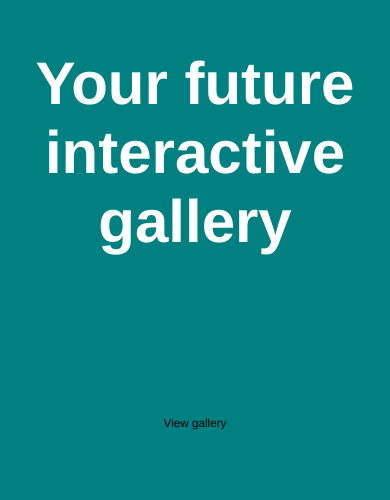
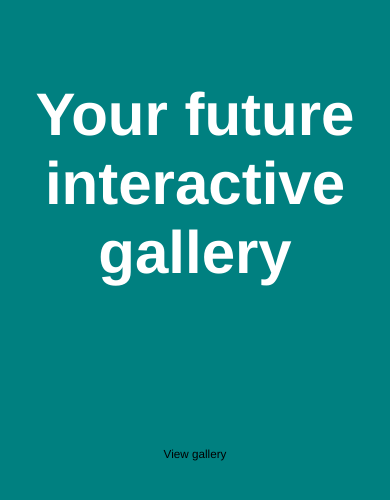
Before and after one commit to karendahlaarhus/IT2810-prosjekt2, a React (Create React App) app in the folder p2/: page / in a window 390 px wide. Shown: the part 158-658 px from the top of the page. Built offline with nearby package versions, Linux system fonts and the light colour scheme; no server answers.

Commit message:
fix bug responsive on mobile

```diff
--- a/p2/src/App.css
+++ b/p2/src/App.css
@@ -31,17 +31,16 @@ a:hover {
   color: white;
 }
 
-audio{
+audio {
   outline: none;
 }
 
-.poetry{
+.poetry {
   height: 390px;
   overflow: scroll;
-
 }
 
-/*Makes sure scrollbar on poetry is always visible, code found on stackoverflow: https://stackoverflow.com/questions/7492062/css-overflow-scroll-always-show-vertical-scroll-bar*/
+/*Makes sure scrollbar on poetry is always visible*/
 ::-webkit-scrollbar {
   -webkit-appearance: none;
   width: 7px;
@@ -49,12 +48,12 @@ audio{
 
 ::-webkit-scrollbar-thumb {
   border-radius: 4px;
-  background-color: rgba(0, 0, 0, .5);
-  box-shadow: 0 0 1px rgba(255, 255, 255, .5);
+  background-color: rgba(0, 0, 0, 0.5);
+  box-shadow: 0 0 1px rgba(255, 255, 255, 0.5);
 }
 
 /* BUTTONS */
-#btnRound{
+#btnRound {
   border-radius: 60%;
   border-style: none;
 }
@@ -69,7 +68,7 @@ button {
   outline: none;
   border-radius: 20px;
   border-style: none;
-  background-color: #F1F3F4;
+  background-color: #f1f3f4;
 }
 button.button_interaction {
   font-size: 2vw;
@@ -77,13 +76,12 @@ button.button_interaction {
 
 /* BUTTONS */
 
-
 #header {
   width: 100vw;
   background-color: teal;
   color: white;
   font-size: 3vw;
-  padding-top: 12vw;
+  padding-top: 20vw;
   text-align: center;
 }
 
@@ -91,27 +89,27 @@ html {
   scroll-behavior: smooth !important;
 }
 
-div.gallery{
+div.gallery {
   padding: 5px;
   margin-top: 20px;
-  margin-right: 30px;
+  margin-right: 3vw;
 }
 
-#gallery-box{
+#gallery-box {
   display: flex;
   flex-direction: row;
   justify-content: space-evenly;
   align-items: center;
-  padding: 45px 45px 0px 45px;
+  padding: 4.5vw 4.5vw 0vw 4.5vw;
 }
 
-p{
+p {
   padding: 0;
-  margin-top: 0px;;
+  margin-top: 0px;
 }
 
 /*SMALLER SCREENS AND PHONES*/
-@media screen and (max-width: 690px) {
+@media screen and (max-width: 959px) {
   @supports (display: flex) {
     .frontpage {
       flex-direction: column;
@@ -120,7 +118,6 @@ p{
       font-size: 60px;
       padding-top: 120px;
       padding-bottom: 120px;
-
     }
     #header {
       margin: 0 auto;
@@ -131,20 +128,18 @@ p{
       display: flex;
       flex-direction: column;
       justify-content: center;
-
     }
 
     #box {
       display: flex;
       flex-direction: column;
       justify-content: center;
-
     }
   }
 }
 
 /*TABLET*/
-@media screen and (max-width: 2318px) and (min-width: 425px) {
+@media screen and (max-width: 2318px) and (min-width: 960px) {
   @supports (display: flex) {
     .frontpage {
       flex-direction: row;
@@ -168,6 +163,9 @@ p{
     #gallery_button {
       font-size: 62px;
     }
+    #box {
+      padding-bottom: 3vw;
+    }
 
     .gallery {
       padding-top: 5vw;
--- a/p2/src/components/Gallery.tsx
+++ b/p2/src/components/Gallery.tsx
@@ -7,7 +7,7 @@ export default class Gallery extends Component {
   state = {
     count: Number(sessionStorage.getItem("count") || 1),
     music: !sessionStorage.getItem("music"),
-    author: sessionStorage.getItem("author") || "johnson"
+    author: sessionStorage.getItem("author") || "johnson",
   };
 
   handleNext = () => {
@@ -110,13 +110,6 @@ export default class Gallery extends Component {
             >
               &#8249;
             </button>
-            <div id="box">
-              <ArtDisplay count={this.state.count}></ArtDisplay>
-              <Poetry
-                count={this.state.count}
-                author={this.state.author}
-              ></Poetry>
-            </div>
             <button
               id="btnRound"
               className="button_interaction"
@@ -125,6 +118,16 @@ export default class Gallery extends Component {
               &#8250;
             </button>
           </div>
+
+          <div id="gallery-box">
+            <div id="box">
+              <ArtDisplay count={this.state.count}></ArtDisplay>
+              <Poetry
+                count={this.state.count}
+                author={this.state.author}
+              ></Poetry>
+            </div>
+          </div>
         </div>
       </div>
     );
```
